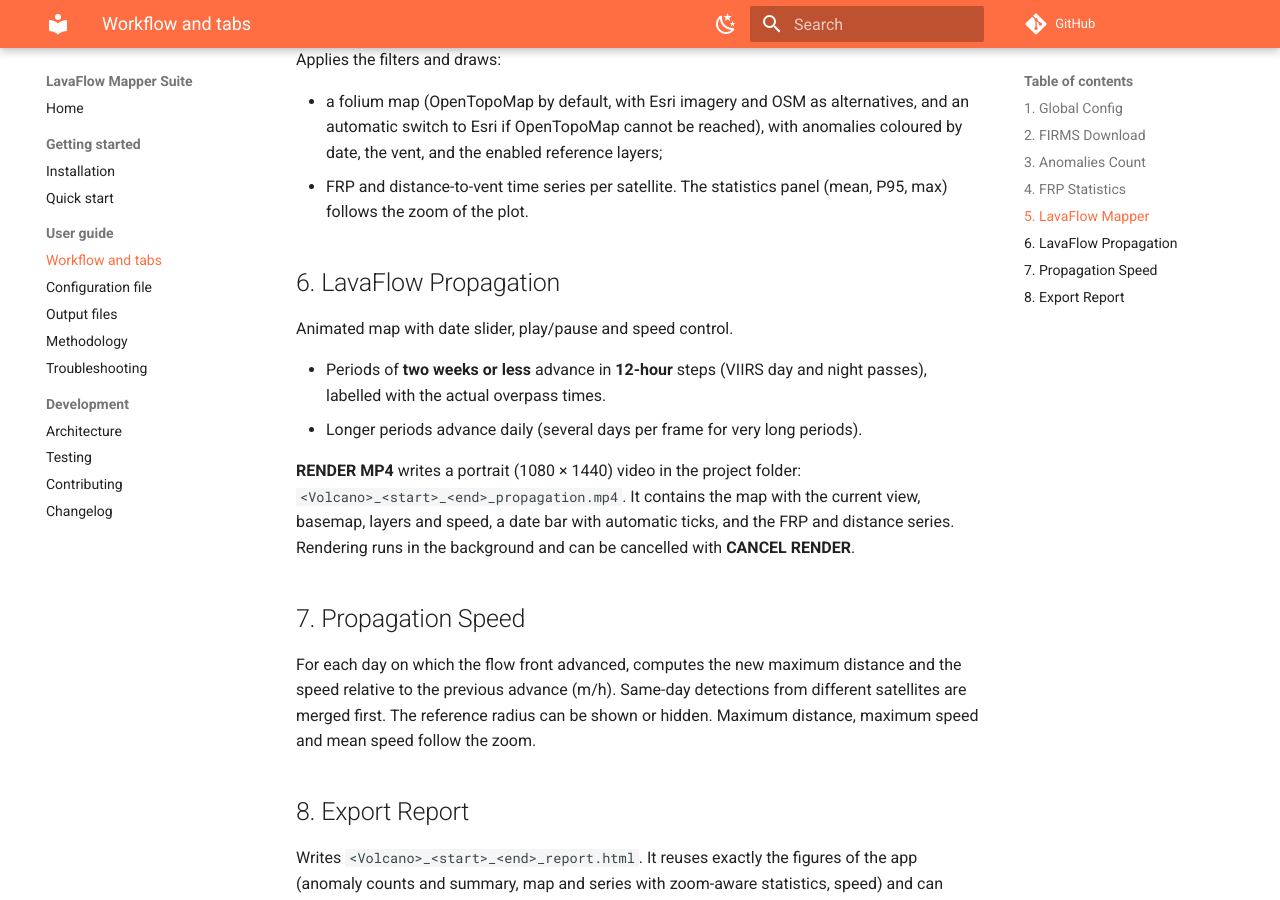
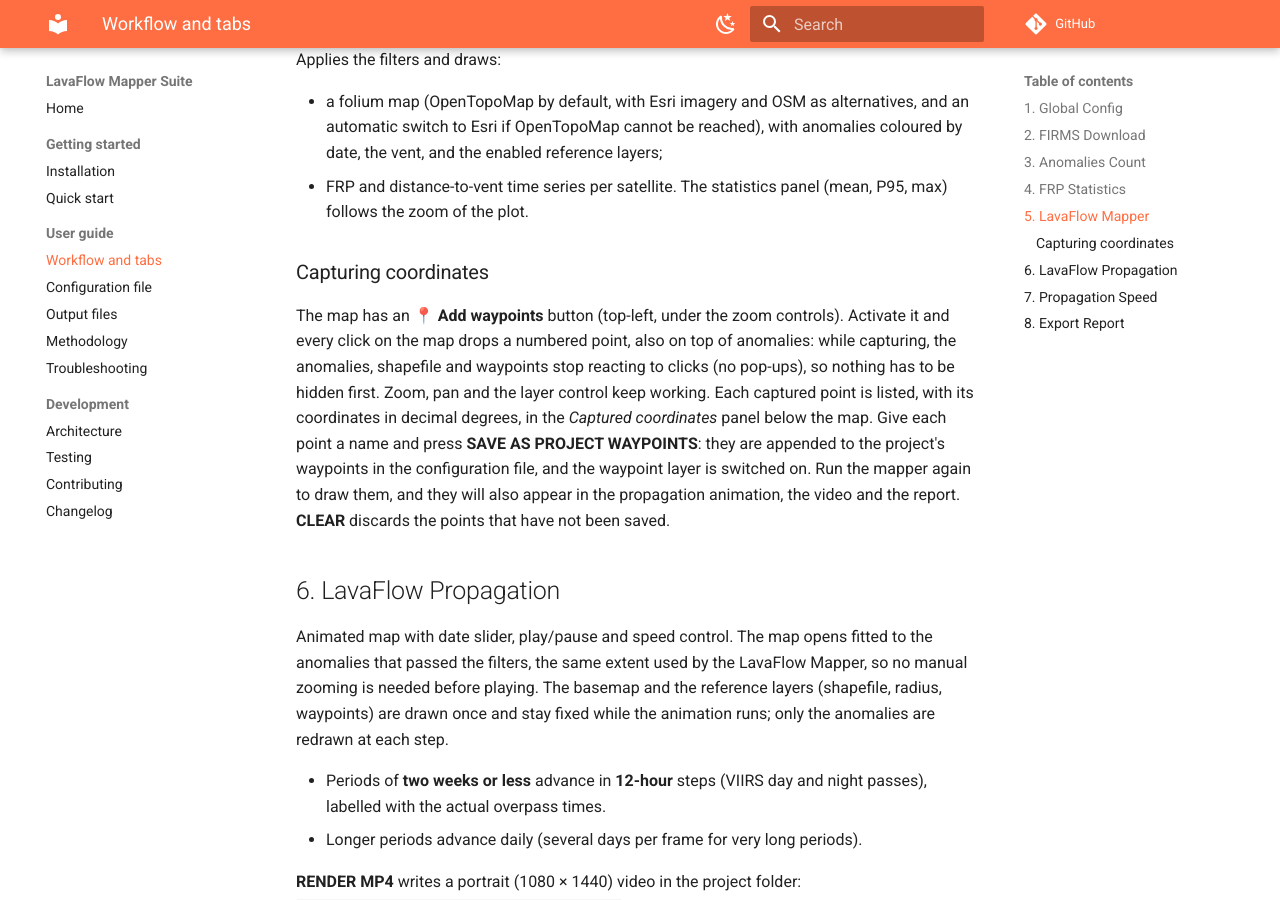
Before and after one commit to Panch021/LavaFlow_Mapper_Suite, an MkDocs documentation site: the page built from docs/user-guide.md, in a window 1280 px wide and 900 px high, scrolled down 1405 px. Built offline with MkDocs 1.6.1 and Material for MkDocs 9.7.7, drawn with Linux system fonts in a browser that asks for light colours; comment, search, counter and statistics services are not loaded.

```diff
--- a/docs/user-guide.md
+++ b/docs/user-guide.md
@@ -53,9 +53,24 @@ Applies the filters and draws:
 * FRP and distance-to-vent time series per satellite. The statistics panel (mean, P95,
   max) follows the zoom of the plot.
 
+### Capturing coordinates
+
+The map has an **📍 Add waypoints** button (top-left, under the zoom controls). Activate it and every
+click on the map drops a numbered point, also on top of anomalies: while capturing, the anomalies,
+shapefile and waypoints stop reacting to clicks (no pop-ups), so nothing has to be hidden first.
+Zoom, pan and the layer control keep working. Each captured point is listed, with its coordinates in
+decimal degrees, in the *Captured coordinates* panel below the map. Give each point a name and press
+**SAVE AS PROJECT WAYPOINTS**: they are appended to the project's waypoints in the configuration
+file, and the waypoint layer is switched on. Run the mapper again to draw them, and they will also
+appear in the propagation animation, the video and the report. **CLEAR** discards the points that
+have not been saved.
+
 ## 6. LavaFlow Propagation
 
-Animated map with date slider, play/pause and speed control.
+Animated map with date slider, play/pause and speed control. The map opens fitted to the anomalies
+that passed the filters, the same extent used by the LavaFlow Mapper, so no manual zooming is needed
+before playing. The basemap and the reference layers (shapefile, radius, waypoints) are drawn once
+and stay fixed while the animation runs; only the anomalies are redrawn at each step.
 
 * Periods of **two weeks or less** advance in **12-hour** steps (VIIRS day and night
   passes), labelled with the actual overpass times.
```
Also changed, not shown: CHANGELOG.md (+17 -0 lines), docs/changelog.md (+17 -0 lines).
